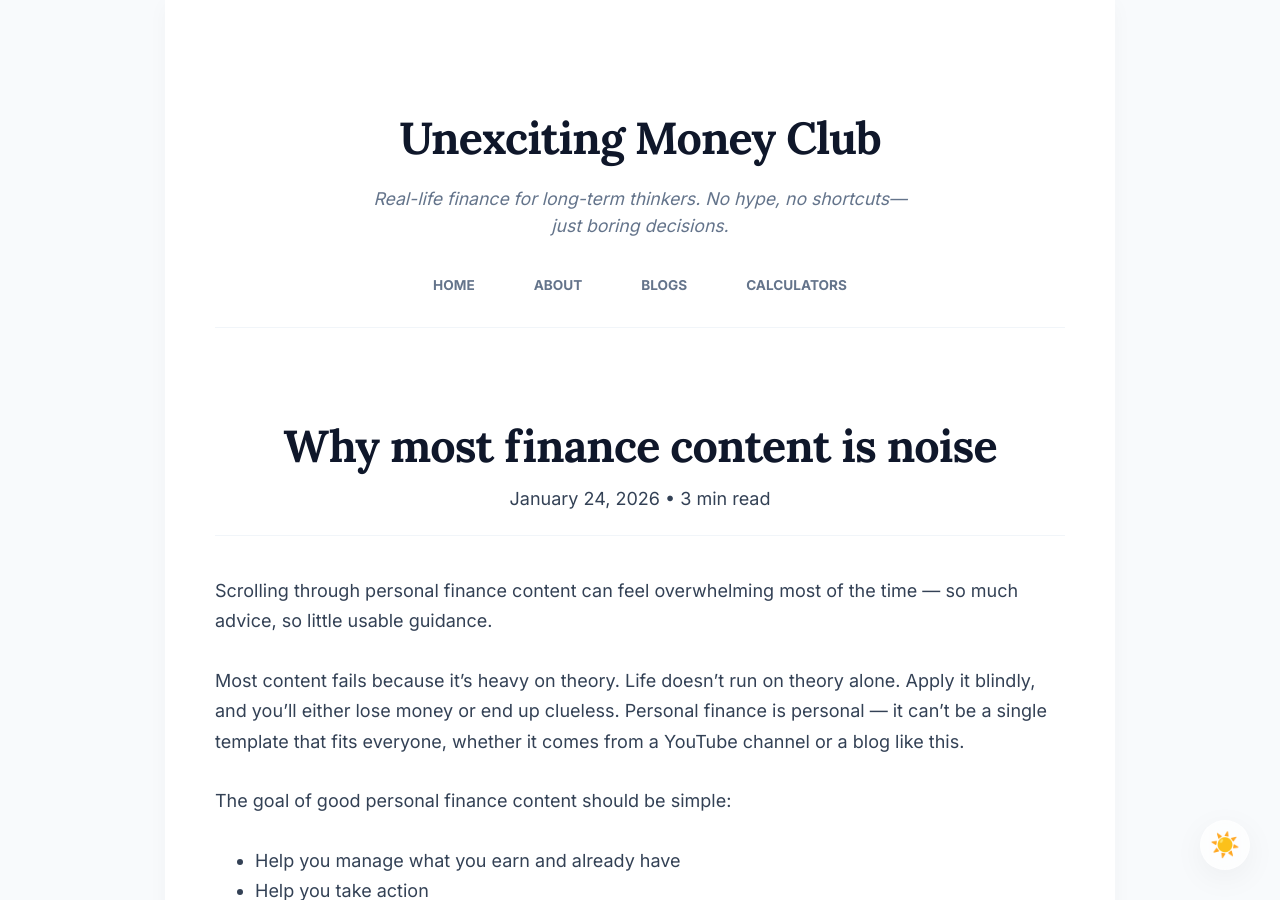
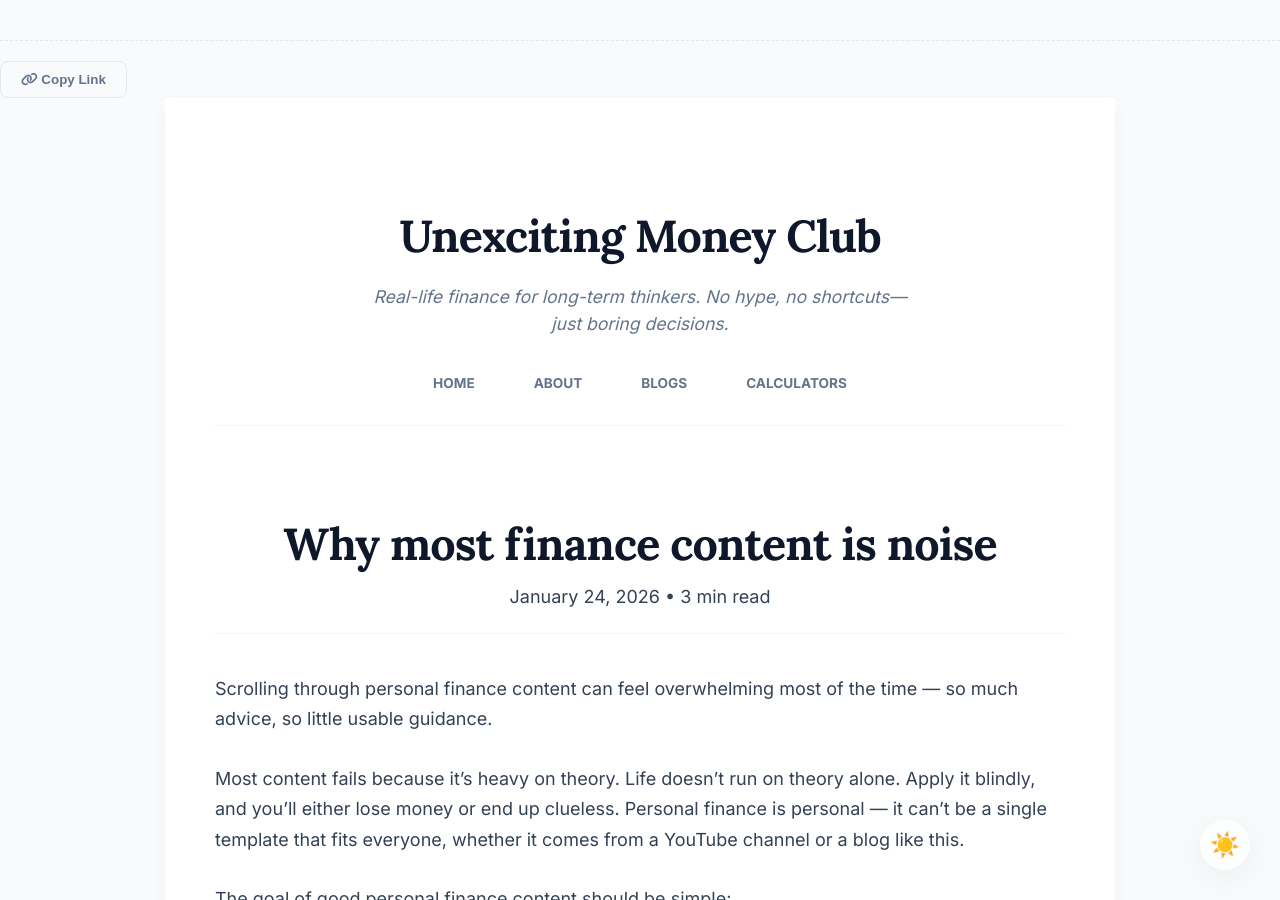
Before and after one commit to HarieshMK/HarieshMK.github.io, a Jekyll site: the page built from _posts/2026-01-25-why-most-finance-content-is-noise.md, in a window 1280 px wide and 900 px high. Built offline with Jekyll 4.4.1, drawn with Linux system fonts in a browser that asks for light colours; comment, search, counter and statistics services are not loaded.

Commit message:
Update default.html

```diff
--- a/_layouts/default.html
+++ b/_layouts/default.html
@@ -45,10 +45,10 @@
   </button>
 
   {% if page.layout == "post" %}
-<div class="progress-container">
-  <div class="progress-bar-track">
-    <div class="progress-bar" id="myBar"></div>
-  </div>
+<div class="share-section">
+  <button id="copy-link-btn" class="share-btn">
+    <i class="fas fa-link"></i> Copy Link
+  </button>
 </div>
 {% endif %}
 
```
